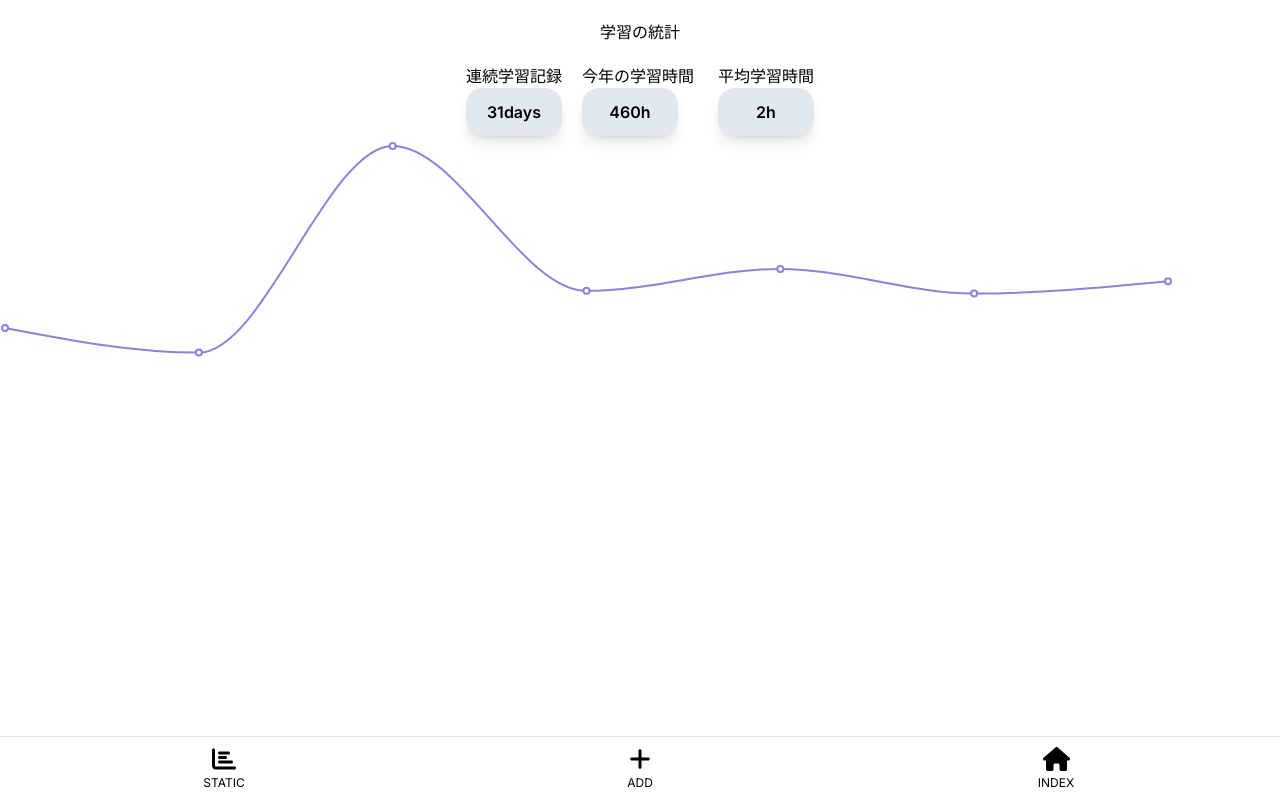
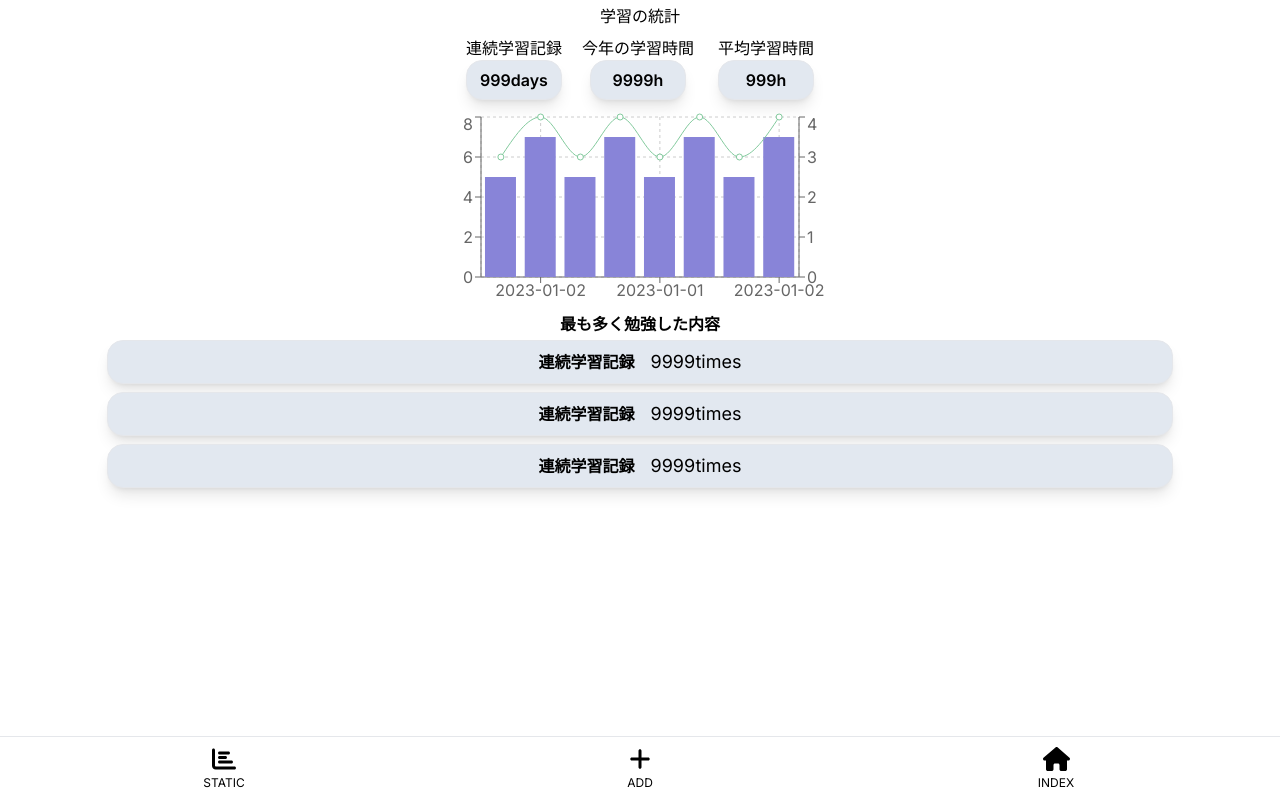
Before and after one commit to hiroyuki9614/study_memo, a Next.js app: page /statics in a window 1280 px wide. Built offline with nearby package versions, Linux system fonts and the light colour scheme.

Commit message:
static画面作成

```diff
--- a/src/app/component/ui/modal/index.tsx
+++ b/src/app/component/ui/modal/index.tsx
@@ -88,7 +88,7 @@ export const DialogSample = forwardRef<HTMLButtonElement, DialogSampleProps>(({
 				{iconComponent}
 				<p className='text-xs mt-1'>{children}</p>
 			</button>
-			<dialog ref={dialogRef} className='w-10/12 h-4/5'>
+			<dialog ref={dialogRef} className='w-4/12 h-4/5'>
 				<div className='flex justify-center mt-5'>
 					<h1>HELLO MODAL !!</h1>
 				</div>
--- a/src/app/statics/page.tsx
+++ b/src/app/statics/page.tsx
@@ -1,76 +1,73 @@
 'use client';
 import React from 'react';
-import { LineChart, Line, XAxis, YAxis, CartesianGrid, Tooltip, Legend, ResponsiveContainer } from 'recharts';
+
+import { ComposedChart, Bar, Line, XAxis, YAxis, CartesianGrid, Tooltip, Legend, ResponsiveContainer } from 'recharts';
 
 const data = [
-	{
-		name: 'Page A',
-		uv: 4000,
-		pv: 2400,
-		amt: 2400,
-	},
-	{
-		name: 'Page B',
-		uv: 3000,
-		pv: 1398,
-		amt: 2210,
-	},
-	{
-		name: 'Page C',
-		uv: 2000,
-		pv: 9800,
-		amt: 2290,
-	},
-	{
-		name: 'Page D',
-		uv: 2780,
-		pv: 3908,
-		amt: 2000,
-	},
-	{
-		name: 'Page E',
-		uv: 1890,
-		pv: 4800,
-		amt: 2181,
-	},
-	{
-		name: 'Page F',
-		uv: 2390,
-		pv: 3800,
-		amt: 2500,
-	},
-	{
-		name: 'Page G',
-		uv: 3490,
-		pv: 4300,
-		amt: 2100,
-	},
+	{ date: '2023-01-01', totalHours: 5, averageHours: 3 },
+	{ date: '2023-01-02', totalHours: 7, averageHours: 4 },
+	{ date: '2023-01-01', totalHours: 5, averageHours: 3 },
+	{ date: '2023-01-02', totalHours: 7, averageHours: 4 },
+	{ date: '2023-01-01', totalHours: 5, averageHours: 3 },
+	{ date: '2023-01-02', totalHours: 7, averageHours: 4 },
+	{ date: '2023-01-01', totalHours: 5, averageHours: 3 },
+	{ date: '2023-01-02', totalHours: 7, averageHours: 4 },
+	// ... more data
 ];
 
 export default function Statics() {
 	return (
 		<main className='flex justify-center flex-col'>
-			<h1 className='text-center mt-5'>学習の統計</h1>
-			<article className='flex justify-center mt-5'>
-				<div className='mr-3 flex flex-col justify-center'>
+			<h1 className='text-center mt-1'>学習の統計</h1>
+			<article className='flex justify-center mt-2'>
+				<div className='mr-3 flex flex-col justify-center items-center'>
 					<p className='text-center'>連続学習記録</p>
-					<p className='text-center font-semibold border rounded-2xl bg-slate-200 shadow-lg w-24 h-12 flex items-center justify-center'>31days</p>
+					<p className='text-center font-semibold border rounded-2xl bg-slate-200 shadow-lg w-24 h-10 flex items-center justify-center'>999days</p>
 				</div>
-				<div className='mr-3 ml-2 flex flex-col justify-center'>
+				<div className='mr-3 ml-2 flex flex-col justify-center items-center'>
 					<p className='text-center'>今年の学習時間</p>
-					<p className='text-center font-semibold border rounded-2xl bg-slate-200 shadow-lg w-24 h-12 flex items-center justify-center'>460h</p>
+					<p className='text-center font-semibold border rounded-2xl bg-slate-200 shadow-lg w-24 h-10 flex items-center justify-center'>9999h</p>
 				</div>
-				<div className='ml-3 flex flex-col justify-center'>
+				<div className='ml-3 flex flex-col justify-center items-center'>
 					<p className='text-center'>平均学習時間</p>
-					<p className='text-center font-semibold border border-solid rounded-2xl bg-slate-200 shadow-lg w-24 h-12 flex items-center justify-center'>2h</p>
+					<p className='text-center font-semibold border border-solid rounded-2xl bg-slate-200 shadow-lg w-24 h-10 flex items-center justify-center'>999h</p>
 				</div>
 			</article>
-			<article className='w-11/12 h-64'>
-				<ResponsiveContainer width='100%' height='100%'>
-					<LineChart width={300} height={100} data={data}>
-						<Line type='monotone' dataKey='pv' stroke='#8884d8' strokeWidth={2} />
-					</LineChart>
-				</ResponsiveContainer>
+			<article className='flex justify-center mt-3'>
+				<div className='w-full max-w-md'>
+					<ResponsiveContainer width='100%' height={200}>
+						<ComposedChart data={data}>
+							<CartesianGrid strokeDasharray='3 3' />
+							<XAxis dataKey='date' />
+							<YAxis yAxisId='left' />
+							<YAxis yAxisId='right' orientation='right' />
+							<Tooltip />
+							<Bar yAxisId='left' dataKey='totalHours' fill='#8884d8' name='総学習時間' />
+							<Line yAxisId='right' type='monotone' dataKey='averageHours' stroke='#82ca9d' name='平均学習時間' />
+						</ComposedChart>
+					</ResponsiveContainer>
+				</div>
+			</article>
+			<article className='flex justify-center flex-col items-center'>
+				<h1 className='font-bold mb-1'>最も多く勉強した内容</h1>
+				<div className='mb-2 flex justify-center items-center w-10/12 h-11 border rounded-2xl bg-slate-200 shadow-lg'>
+					<p className='flex items-center'>
+						<span className='font-semibold'>連続学習記録</span>
+						<span className='text-lg ml-4'>9999times</span>
+					</p>
+				</div>
+				<div className='mb-2 flex justify-center items-center w-10/12 h-11 border rounded-2xl bg-slate-200 shadow-lg'>
+					<p className='flex items-center'>
+						<span className='font-semibold'>連続学習記録</span>
+						<span className='text-lg ml-4'>9999times</span>
+					</p>
+				</div>
+				<div className='flex justify-center items-center w-10/12 h-11 border rounded-2xl bg-slate-200 shadow-lg'>
+					<p className='flex items-center'>
+						<span className='font-semibold'>連続学習記録</span>
+						<span className='text-lg ml-4'>9999times</span>
+					</p>
+				</div>
 			</article>
 		</main>
 	);
```
